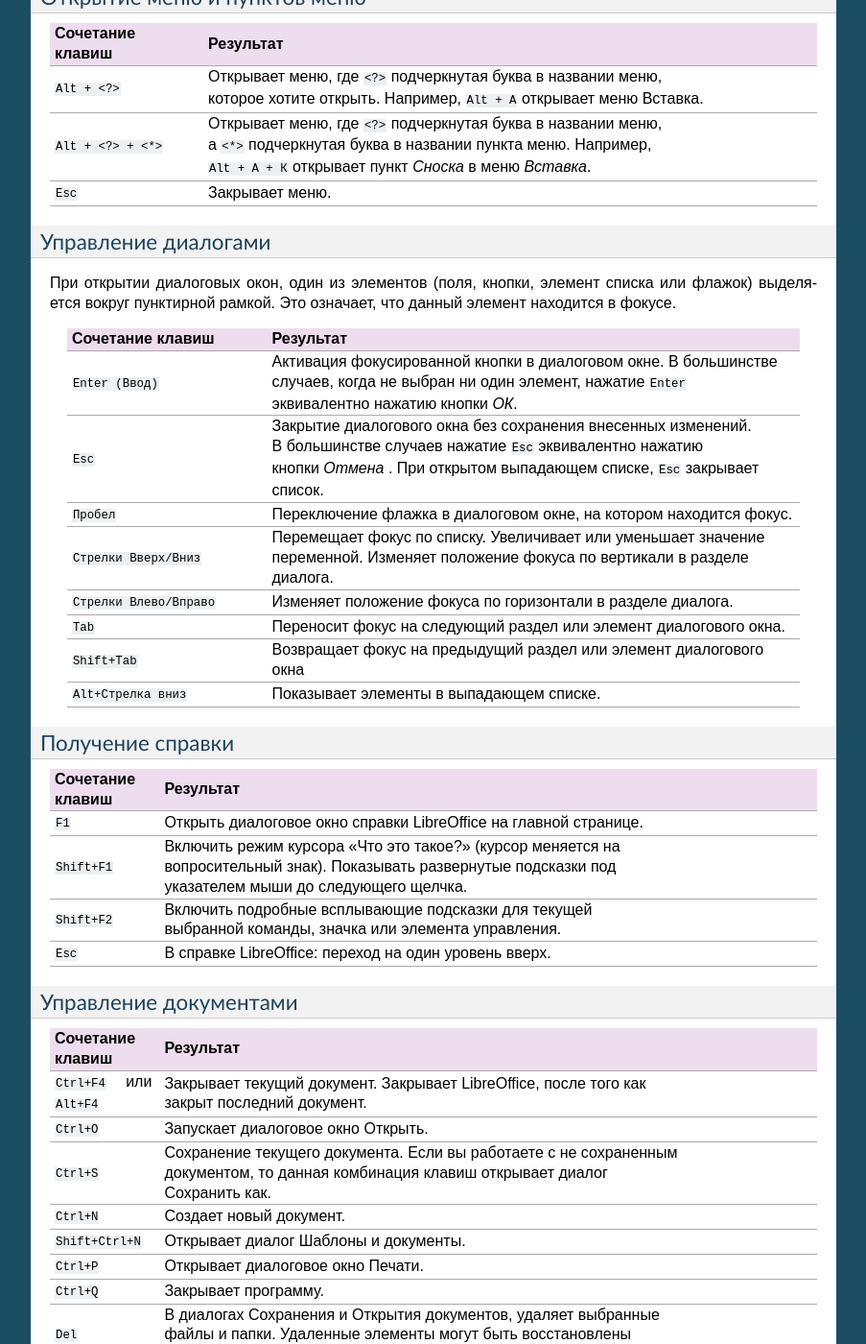
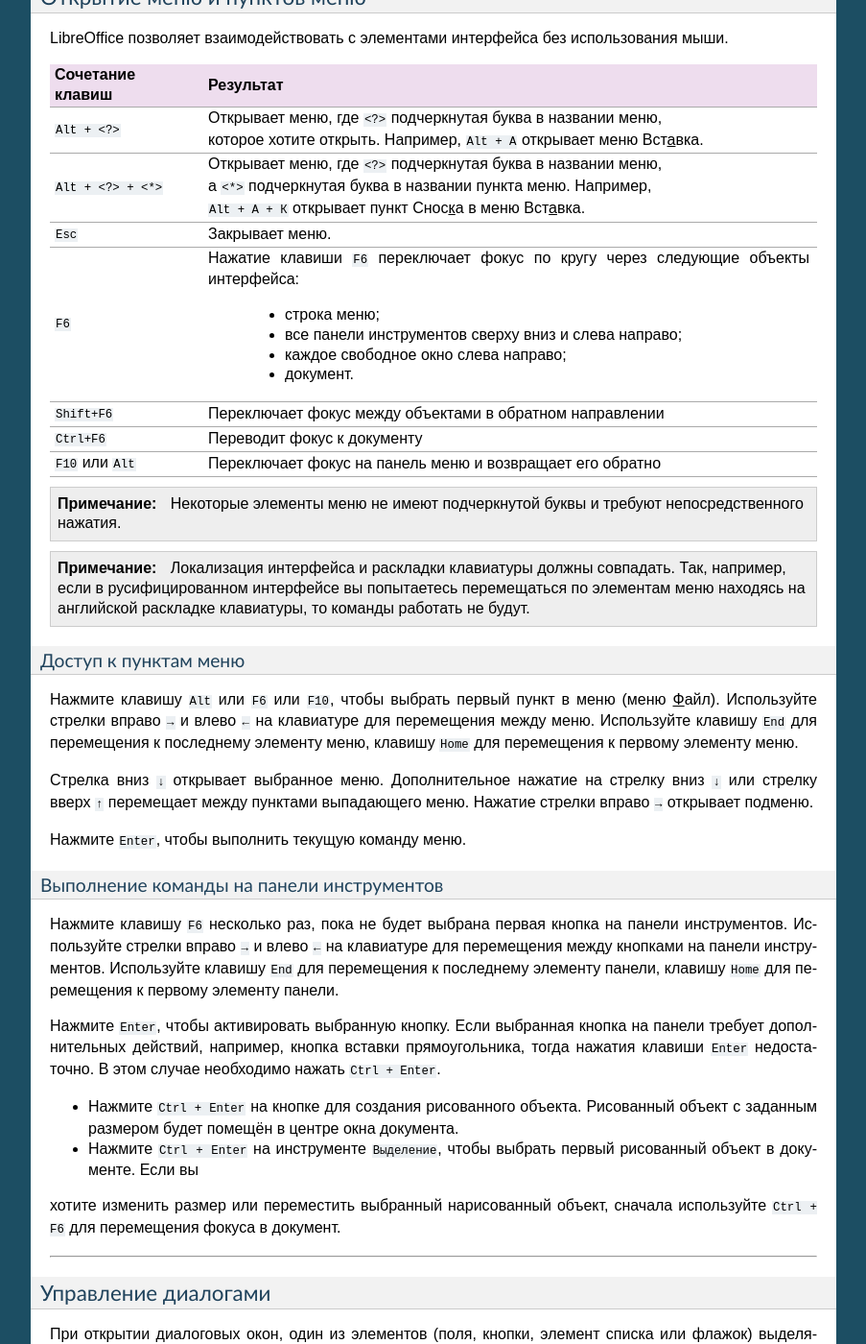
Before and after one commit to LibreRussia/libreoffice-gettingstarted, a Sphinx documentation site: the page built from docs/KeyboardShortcuts.rst, in a window 1280 px wide and 1400 px high, scrolled down 899 px. Shown: the whole window at 96% size, without its empty margins (198-1101 px from the left). Built offline with Sphinx 7.4.7, drawn with Linux system fonts in a browser that asks for light colours; formulas are drawn with MathJax 3; some of the changed text lies outside the part shown.

Commit message:
Update KeyboardShortcuts.rst
Переделать раздел "Открытие меню и пунктов меню" в соответствии с *Getting Started with LibreOffice 4.2*

```diff
--- a/docs/KeyboardShortcuts.rst
+++ b/docs/KeyboardShortcuts.rst
@@ -46,14 +46,53 @@
 Открытие меню и пунктов меню
 ~~~~~~~~~~~~~~~~~~~~~~~~~~~~
 
+LibreOffice позволяет  взаимодействовать с элементами интерфейса без использования мыши.
+
 .. csv-table::
    :header: "Сочетание клавиш", "Результат"
    :widths: 15, 60
 
-   ``Alt + <?>``, "Открывает меню, где ``<?>`` подчеркнутая буква в названии меню, |br| которое хотите открыть. Например, ``Alt + А`` открывает меню Вставка."
-   ``Alt + <?> + <*>``, "Открывает меню, где ``<?>`` подчеркнутая буква в названии меню, |br| а ``<*>`` подчеркнутая буква в названии пункта меню.  Например, |br| ``Alt + А + К``  открывает  пункт *Сноска*  в меню *Вставка*."
+   ``Alt + <?>``, "Открывает меню, где ``<?>`` подчеркнутая буква в названии меню, |br| которое хотите открыть. Например, ``Alt + А`` открывает меню :guilabel:`Вст&авка`."
+   ``Alt + <?> + <*>``, "Открывает меню, где ``<?>`` подчеркнутая буква в названии меню, |br| а ``<*>`` подчеркнутая буква в названии пункта меню.  Например, |br| ``Alt + А + К``  открывает  пункт :guilabel:`Снос&ка`  в меню :guilabel:`Вст&авка`."
    ``Esc``, "Закрывает меню."
+   ``F6``, "Нажатие клавиши ``F6`` переключает фокус по кругу через следующие объекты интерфейса:
 
+    * строка меню;
+    * все панели инструментов сверху вниз и слева направо;
+    * каждое свободное окно слева направо;
+    * документ.
+   "
+   ``Shift+F6``, "Переключает фокус между объектами в обратном направлении"
+   ``Ctrl+F6``, "Переводит фокус к документу"
+   ``F10`` или ``Alt``, "Переключает фокус на панель меню и возвращает его обратно"
+
+.. note:: Некоторые элементы меню не имеют подчеркнутой буквы и требуют непосредственного нажатия.
+
+.. note:: Локализация интерфейса и раскладки клавиатуры должны совпадать. Так, например, если в русифицированном интерфейсе вы попытаетесь перемещаться по элементам меню находясь на английской раскладке клавиатуры, то команды работать не будут.
+
+Доступ к пунктам меню
+^^^^^^^^^^^^^^^^^^^^^
+
+Нажмите клавишу ``Alt`` или ``F6`` или ``F10``, чтобы выбрать первый пункт в меню (меню :guilabel:`&Файл`). Используйте стрелки вправо ``→`` и влево ``←`` на клавиатуре для перемещения между меню. Используйте клавишу ``End`` для перемещения к последнему элементу меню, клавишу ``Home`` для перемещения к первому элементу меню.
+
+Стрелка вниз ``↓`` открывает выбранное меню. Дополнительное нажатие на стрелку вниз ``↓`` или стрелку вверх ``↑`` перемещает между пунктами выпадающего меню. Нажатие стрелки вправо ``→`` открывает подменю.
+
+Нажмите ``Enter``, чтобы выполнить текущую команду меню.
+
+
+Выполнение команды на панели инструментов
+^^^^^^^^^^^^^^^^^^^^^^^^^^^^^^^^^^^^^^^^^
+
+Нажмите клавишу ``F6`` несколько раз, пока не будет выбрана первая кнопка на панели инструментов. Используйте стрелки вправо ``→`` и влево ``←`` на клавиатуре для перемещения между кнопками на панели инструментов. Используйте клавишу ``End`` для перемещения к последнему элементу панели, клавишу ``Home`` для перемещения к первому элементу панели.
+
+Нажмите ``Enter``, чтобы активировать выбранную кнопку. Если выбранная кнопка на панели требует дополнительных действий, например, кнопка вставки прямоугольника, тогда нажатия клавиши  ``Enter`` недостаточно. В этом случае необходимо нажать ``Ctrl + Enter``.
+
+* Нажмите ``Ctrl + Enter`` на кнопке для создания рисованного объекта. Рисованный объект с заданным размером будет помещён в центре окна документа.
+* Нажмите ``Ctrl + Enter`` на инструменте ``Выделение``, чтобы выбрать первый рисованный объект в документе. Если вы
+хотите изменить размер или переместить выбранный нарисованный объект, сначала используйте ``Ctrl + F6`` для перемещения фокуса в
+документ.
+
+-------
 
 Управление диалогами
 ~~~~~~~~~~~~~~~~~~~~
```
